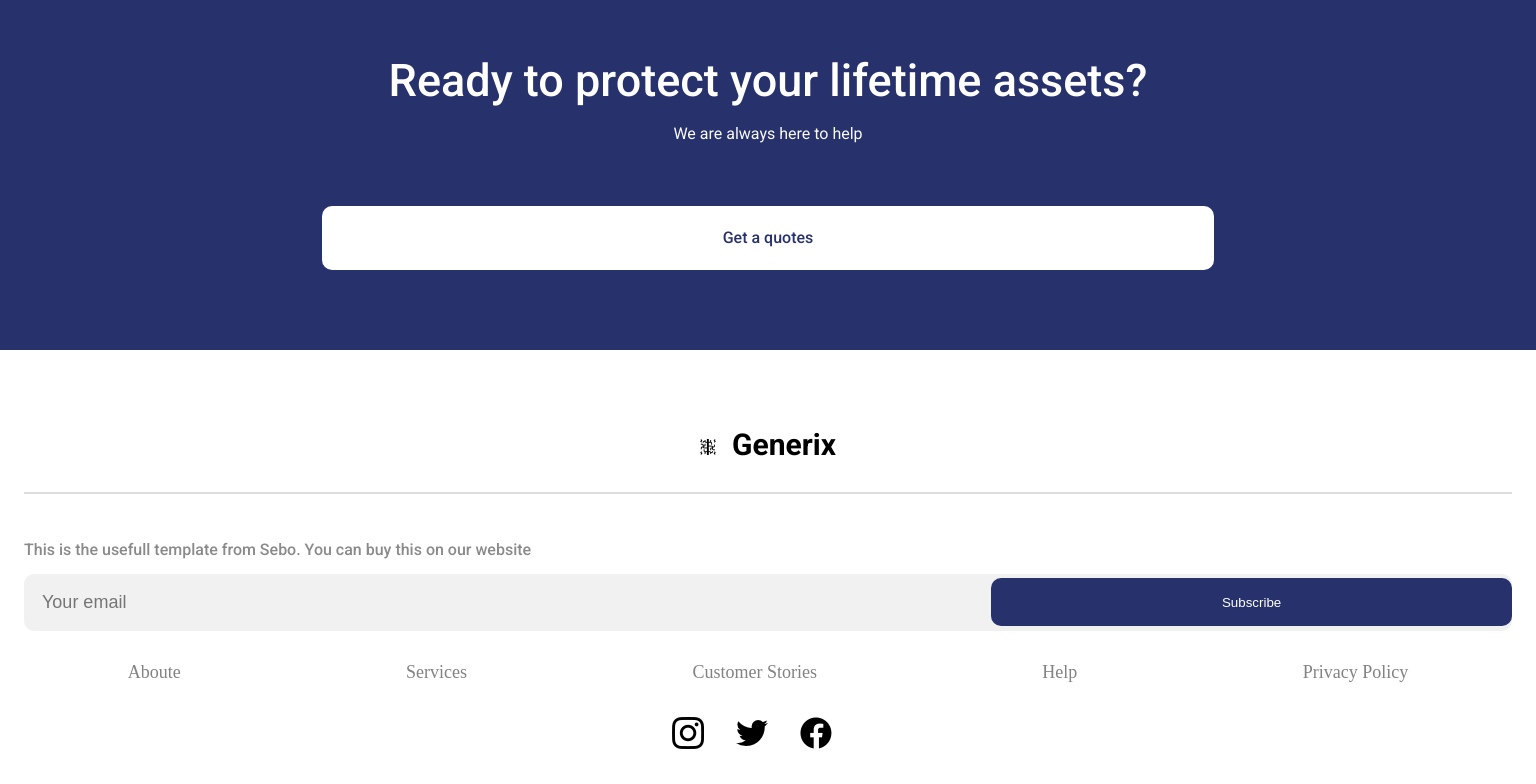
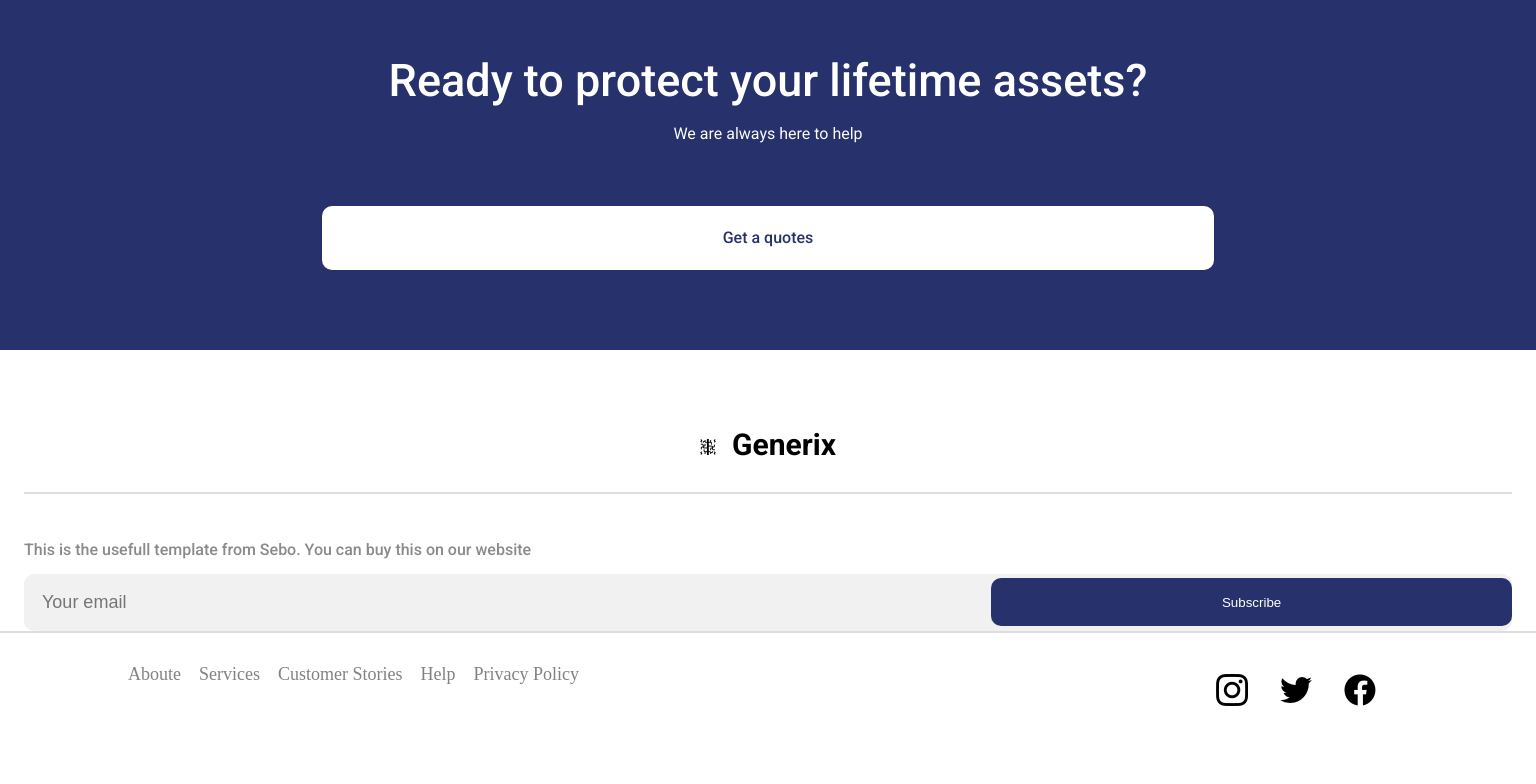
Before and after one commit to MathGPereira/primeiroProjetoAngular, an Angular app in the folder servicosDeSeguro/: page / in a window 1536 px wide. Shown: the part 5262-6046 px from the top of the page. After the commit the page ends 6013 px from the top, so only its background shows below. Built offline with nearby package versions, Linux system fonts and the light colour scheme.

Commit message:
Finalizando a responsividade do rodape

```diff
--- a/servicosDeSeguro/src/app/componentes/rodape/rodape.component.css
+++ b/servicosDeSeguro/src/app/componentes/rodape/rodape.component.css
@@ -33,3 +33,13 @@
 .icone-twitter::before {
     content: url("../../../assets/imagens/icones/twitter.png");
 }
+
+@media screen and (min-width: 1440px) {
+    .rodape {
+        align-items: center;
+        border-top: 2px solid #d2d2d2bd;
+        flex-direction: row;
+        justify-content: space-between;
+        padding: 2em 8em;
+    }
+}
```
